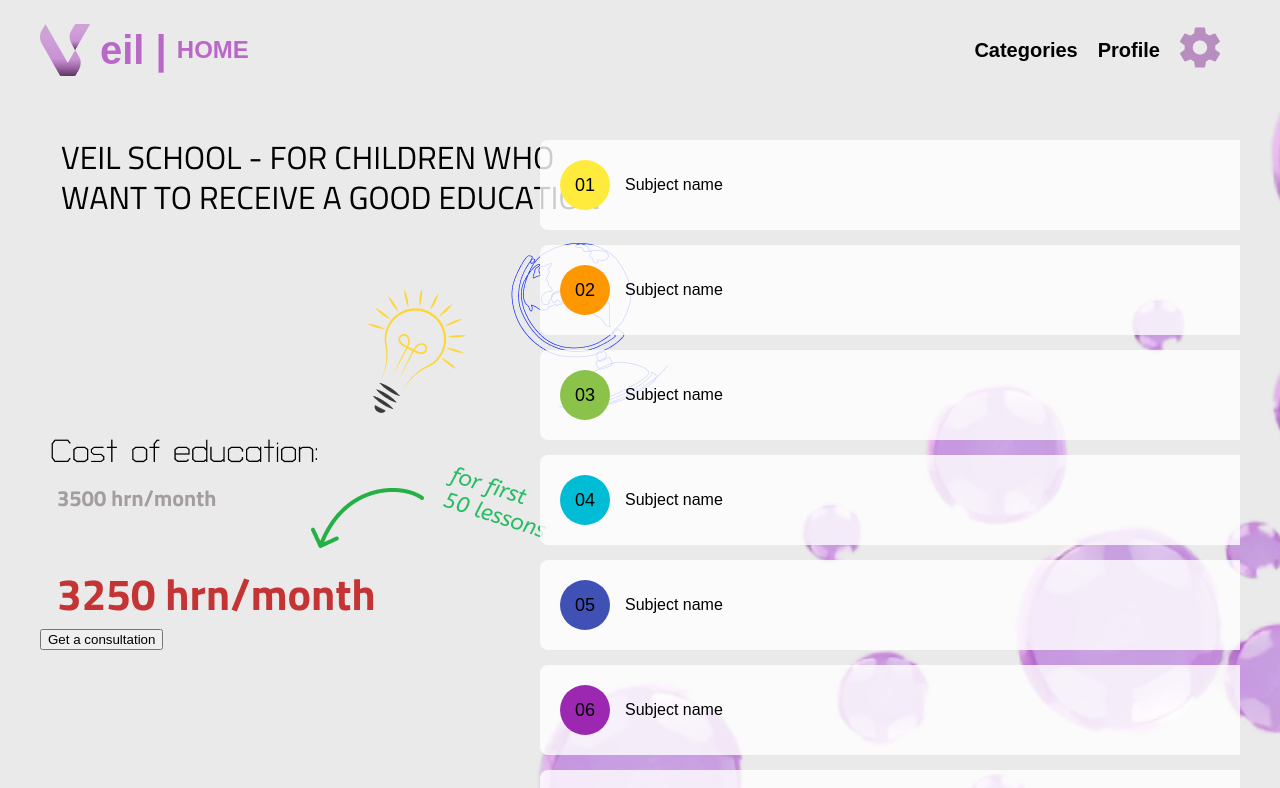
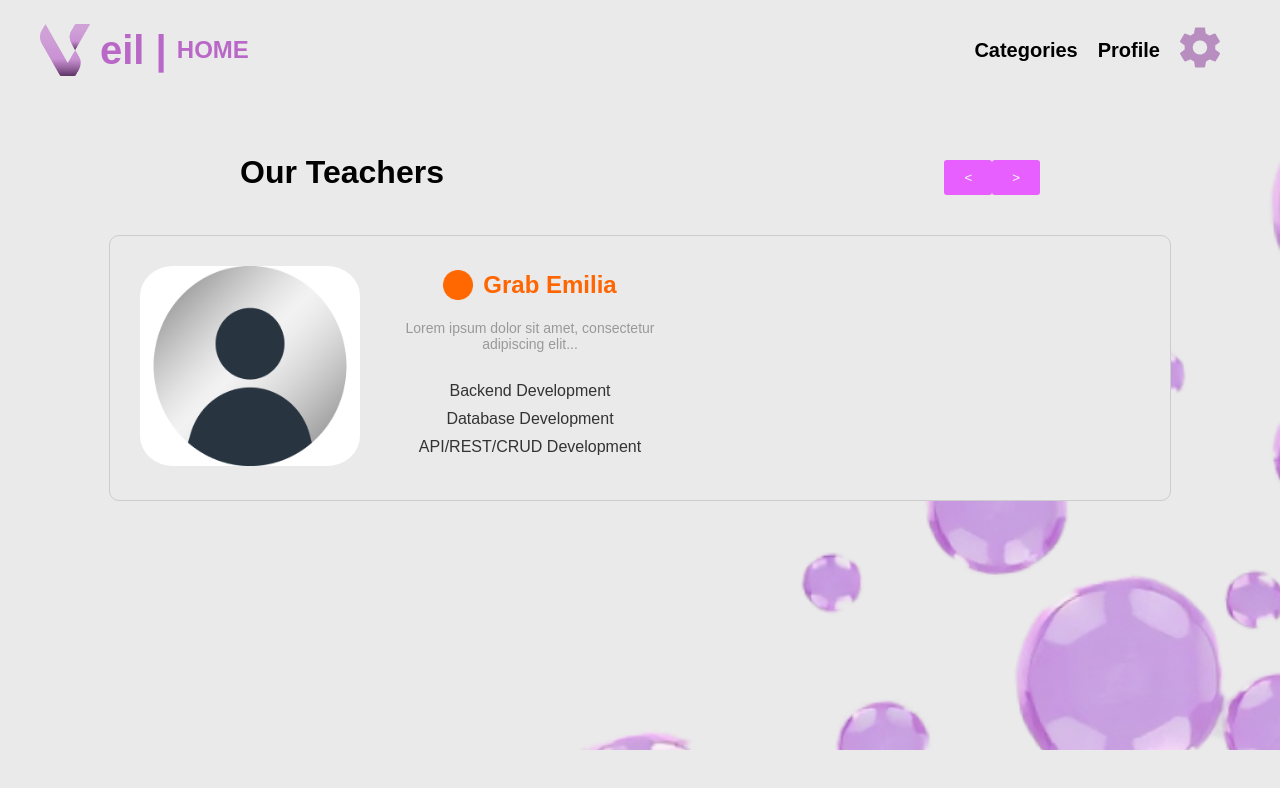
Before and after one commit to hremily/veil, a React app in the folder client/: page / in a window 1280 px wide. Shown: the top 788 px of the page. Built offline with nearby package versions, Linux system fonts and the light colour scheme.

Commit message:
created search page

```diff
--- a/client/src/App.jsx
+++ b/client/src/App.jsx
@@ -11,11 +11,13 @@ import React from 'react';
 // import ViewUserPage from './pages/ViewUser/ViewUserPage';
 // import AdminPage from './pages/Admin/AdminPage';
 import CategoriesPage from './pages/Categories/Categories';
+import FindTeacherPage from './pages/FindTeacher/FindTeacherPage';
+import HomePage from './pages/Main/HomePage';
 
 function App() {
     return (
         <>
-            <CategoriesPage />
+            <FindTeacherPage />
         </>
     );
 }
--- /dev/null
+++ b/client/src/components/TeacherCard/TeacherCard.jsx
@@ -0,0 +1,26 @@
+import React from 'react';
+import styles from './TeacherCard.module.css';
+
+const TeacherCard = ({ name, description, skills, image }) => {
+    return (
+        <div className={styles.teacherCard}>
+            <div className={styles.teacherImage}>
+                <img src={image} alt={name} />
+            </div>
+            <div className={styles.teacherInfo}>
+                <div className={styles.teacherHeader}>
+                    <img src="../images/circle.png" alt="circle" className={styles.circle} />
+                    <h2>{name}</h2>
+                </div>
+                <p>{description}</p>
+                <ul>
+                    {skills.map((skill, index) => (
+                        <li key={index}>{skill}</li>
+                    ))}
+                </ul>
+            </div>
+        </div>
+    );
+};
+
+export default TeacherCard;
--- /dev/null
+++ b/client/src/components/TeacherCard/TeacherCard.module.css
@@ -0,0 +1,66 @@
+.teacherCard {
+    display: flex;
+    align-items: center;
+    padding: 30px;
+    border-radius: 10px;
+    background-color: #eaeaea;
+    border: 1px solid #ccc;
+    /*box-shadow: 0 4px 8px rgba(0, 0, 0, 0.1);*/
+    width: 150%;
+    max-width: 1000px;
+    margin: 20px auto;
+}
+
+.teacherImage {
+    margin-right: 20px;
+}
+
+.teacherImage img {
+    border-radius: 15%;
+    width: 220px;
+    height: 200px;
+}
+
+.teacherInfo {
+    display: flex;
+    flex-direction: column;
+    justify-content: center;
+    max-width: 300px;
+}
+
+.teacherHeader {
+    display: flex;
+    justify-content: center;
+    align-items: center;
+    margin-bottom: 10px;
+}
+
+.circle {
+    width: 30px;
+    height: 30px;
+    margin-right: 10px;
+}
+
+.teacherInfo h2 {
+    font-size: 24px;
+    color: #ff6500;
+    margin: 0;
+}
+
+.teacherInfo p {
+    font-size: 14px;
+    color: #999;
+    margin: 10px 0;
+}
+
+.teacherInfo ul {
+    justify-content: left;
+    list-style: none;
+    padding: 0;
+    margin-top: 10px;
+}
+
+.teacherInfo li {
+    font-size: 16px;
+    color: #333;
+}
--- /dev/null
+++ b/client/src/pages/FindTeacher/FindTeacherPage.css
@@ -0,0 +1,115 @@
+.flexContainer {
+    display: flex;
+    justify-content: space-between;
+    align-items: center;
+    width: 100%;
+}
+
+.imageForm {
+    width: 40%;
+    height: auto;
+    padding: 5px;
+}
+
+.teachersSection {
+    width: 100%;
+    text-align: center;
+    background-image: url('../../../public/images/bubbles.png');
+    background-size: cover;
+    height: 75vh;
+    overflow-y: auto;
+    margin: 50px auto;
+}
+
+.teachersHeader {
+    display: flex;
+    justify-content: space-between;
+    align-items: center;
+    width: 100%;
+    max-width: 800px;
+    margin: 0 auto;
+}
+
+.teachersHeader h1 {
+    font-size: 32px;
+    margin-right: auto;
+}
+
+.buttons {
+    display: flex;
+    justify-content: space-between;
+}
+
+.prev-button,
+.next-button {
+    background-color: #29bc63;
+    border: none;
+    width: 40px;
+    height: 40px;
+    font-size: 16px;
+    color: white;
+    margin-left: 20px;
+    cursor: pointer;
+    border-radius: 50%;
+    display: flex;
+    align-items: center;
+    justify-content: center;
+}
+
+.prev-button:hover,
+.next-button:hover {
+    background-color: #ff4500;
+}
+
+.carouselContent {
+    display: flex;
+    justify-content: center;
+    align-items: center;
+    margin-top: 20px;
+}
+
+.cardContainer {
+    display: flex;
+    justify-content: center;
+    align-items: center;
+    width: 100%;
+    max-width: 900px;
+    padding: 40px;
+    background-color: #f9f9f9;
+    box-shadow: 0 4px 8px rgba(0, 0, 0, 0.1);
+    border-radius: 10px;
+}
+
+.teacherCard {
+    width: 100%;
+}
+
+.teacherImage img {
+    border-radius: 50%;
+    width: 150px;
+    height: 150px;
+}
+
+.teacherInfo {
+    margin-left: 20px;
+}
+
+.teacherInfo h2 {
+    font-size: 24px;
+    color: #ff6500;
+}
+
+.teacherInfo p {
+    font-size: 14px;
+    color: #999;
+}
+
+.teacherInfo ul {
+    list-style: none;
+    padding: 0;
+}
+
+.teacherInfo li {
+    font-size: 16px;
+    color: #333;
+}
--- /dev/null
+++ b/client/src/pages/FindTeacher/FindTeacherPage.jsx
@@ -0,0 +1,61 @@
+import React, { useState } from 'react';
+import styles from './FindTeacherPage.css';
+import Header from '../../components/Header/Header';
+import Footer from '../../components/Footer/Footer';
+import Questionary from '../../components/Questionary/Questionary';
+import TeacherCard from '../../components/TeacherCard/TeacherCard';
+
+const FindTeacherPage = () => {
+    const [currentIndex, setCurrentIndex] = useState(0);
+
+    const teachers = [
+        {
+            name: 'Grab Emilia',
+            description: 'Lorem ipsum dolor sit amet, consectetur adipiscing elit...',
+            skills: ['Backend Development', 'Database Development', 'API/REST/CRUD Development'],
+            image: '../images/edit-image.png',
+        },
+    ];
+
+    const prevTeacher = () => {
+        setCurrentIndex((prevIndex) => (prevIndex === 0 ? teachers.length - 1 : prevIndex - 1));
+    };
+
+    const nextTeacher = () => {
+        setCurrentIndex((prevIndex) => (prevIndex === teachers.length - 1 ? 0 : prevIndex + 1));
+    };
+
+    return (
+        <div className={styles.wrapper}>
+            <Header />
+            <div className={styles.teachersSection}>
+                <div className={styles.teachersHeader}>
+                    <h1>Our Teachers</h1>
+                    <div className={styles.buttons}>
+                        <button className={styles.prevButton} onClick={prevTeacher}>
+                            &lt;
+                        </button>
+                        <button className={styles.nextButton} onClick={nextTeacher}>
+                            &gt;
+                        </button>
+                    </div>
+                </div>
+                <div className={styles.carouselContent}>
+                    <TeacherCard
+                        name={teachers[currentIndex].name}
+                        description={teachers[currentIndex].description}
+                        skills={teachers[currentIndex].skills}
+                        image={teachers[currentIndex].image}
+                    />
+                </div>
+            </div>
+            <div className={styles.flexContainer}>
+                <Questionary />
+                <img src="../images/children-main.png" alt="children" className={styles.imageForm} />
+            </div>
+            <Footer />
+        </div>
+    );
+};
+
+export default FindTeacherPage;
```
Also changed, not shown: client/public/images/circle.png (added).
